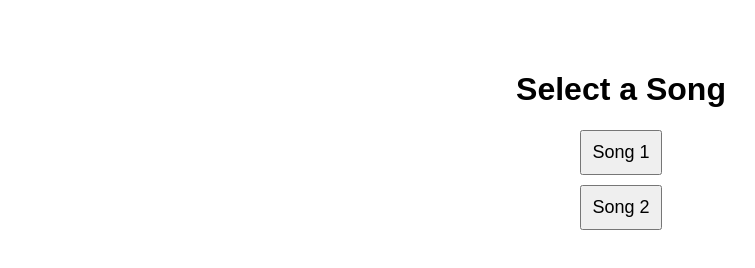
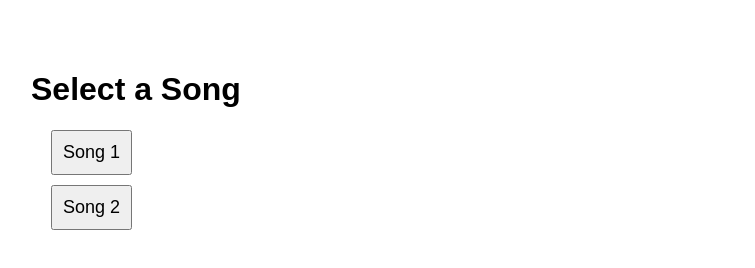
Before and after one commit to Teejay225-src/songs, a plain HTML site: page index.html in a window 1280 px wide. Shown: the whole page, without its empty margins (19-774 px from the left). Drawn offline with Linux system fonts and the light colour scheme.

Commit message:
Update index.html

```diff
--- a/index.html
+++ b/index.html
@@ -6,10 +6,16 @@
     <title>Song Lyrics Slider</title>
     <style>
         body { font-family: Arial, sans-serif; text-align: center; margin: 0; padding: 0; }
-        .slide { display: none; padding: 50px; }
+        .slide { display: none; padding: 50px; text-align: left; }
         .active { display: block; }
-        .song-button { display: block; margin: 10px auto; padding: 10px; font-size: 18px; cursor: pointer; }
-        .back-button { margin-top: 20px; padding: 10px; font-size: 16px; cursor: pointer; }
+        .song-button, .back-button {
+            display: block;
+            margin: 10px 0 10px 20px;
+            padding: 10px;
+            font-size: 18px;
+            cursor: pointer;
+            text-align: left;
+        }
     </style>
 </head>
 <body>
```
